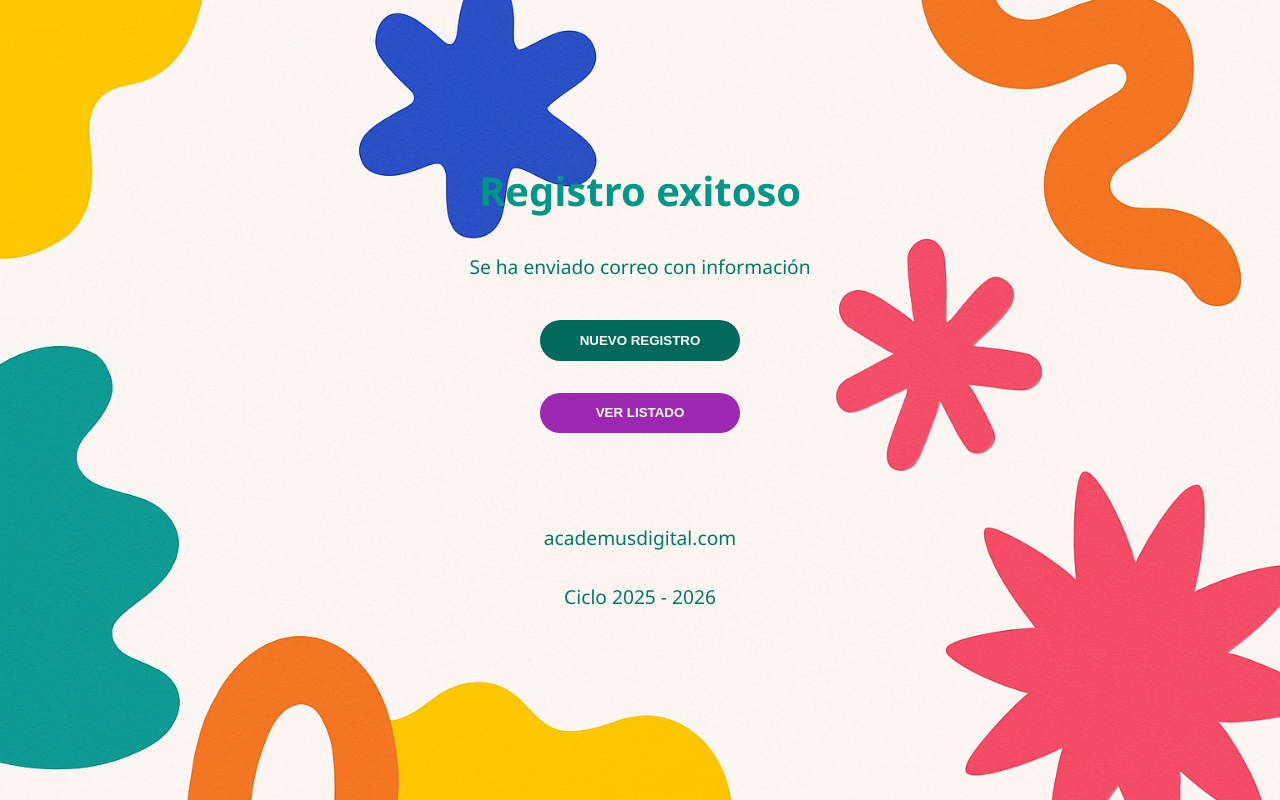
After one commit to Edwin75206/AutomatizacionUsuarios, a PHP site: page /registro_exitoso.php in a window 1280 px wide. The commit adds this page. Run offline with PHP 8.4, Linux system fonts and the light colour scheme.

Commit message:
Agregue cambios en servidor

```diff
--- /dev/null
+++ b/Control/registro_exitoso.php
@@ -0,0 +1,74 @@
+<?php
+// registro_exitoso.php
+?>
+<!DOCTYPE html>
+<html lang="es">
+<head>
+  <meta charset="UTF-8">
+  <meta name="viewport" content="width=device-width, initial-scale=1.0">
+  <title>Registro exitoso</title>
+  <style>
+    body {
+      font-family: 'Segoe UI', sans-serif;
+      background-image: url('./bg_academus.png');
+      background-size: cover;
+      background-position: center;
+      background-repeat: no-repeat;
+      display: flex;
+      flex-direction: column;
+      align-items: center;
+      justify-content: center;
+      text-align: center;
+      padding: 8rem;
+    }
+    h1 {
+      color: #009688;
+      font-size: 2.5rem;
+      margin-bottom: 1rem;
+    }
+    p {
+      color: #00796B;
+      font-size: 1.2rem;
+      margin-bottom: 2rem;
+    }
+    .btn {
+      border: none;
+      border-radius: 2rem;
+      padding: 0.8rem 1.5rem;
+      font-weight: bold;
+      cursor: pointer;
+      margin: 0.5rem;
+      width: 200px;
+    }
+    .nuevo {
+      background-color: #00695C;
+      color: white;
+    }
+    .listado {
+      background-color: #9C27B0;
+      color: white;
+    }
+    footer {
+      margin-top: 4rem;
+      color: #616161;
+    }
+  </style>
+</head>
+<body>
+  <h1>Registro exitoso</h1>
+  <p>Se ha enviado correo con información</p>
+
+  <form action="index.php" method="get" style="margin-bottom: 1rem;">
+    <button class="btn nuevo" type="submit">NUEVO REGISTRO</button>
+  </form>
+
+  <form action="ver_listado.php" method="get">
+    <button class="btn listado" type="submit">VER LISTADO</button>
+  </form>
+
+  <footer>
+    <p>academusdigital.com</p>
+    <p>Ciclo 2025 - 2026</p>
+  </footer>
+</body>
+</html>
--- a/Control/save_user.php
+++ b/Control/save_user.php
@@ -7,7 +7,8 @@ define('MIN_COURSE', 1);
 $nombre   = trim($_POST['nombre']   ?? '');
 $apellido = trim($_POST['apellido'] ?? '');
 $correo   = trim($_POST['correo']   ?? '');
-$curso    = intval($_POST['curso']  ?? MIN_COURSE);
+$curso = trim($_POST['curso'] ?? '');
+
 
 // Generar username y password aleatoria
 $username        = strtolower(preg_replace('/[^a-zA-Z0-9]/', '', $nombre . $apellido)) . rand(100, 999);
```
Also changed, not shown: Control/edx_cookies.txt (+7 -7 lines), Control/index.php (+3 -4 lines), Control/listado.php (added, +169 -0 lines), Control/procesar_auto.php (+72 -80 lines), Control/bg_academus.png (added).
